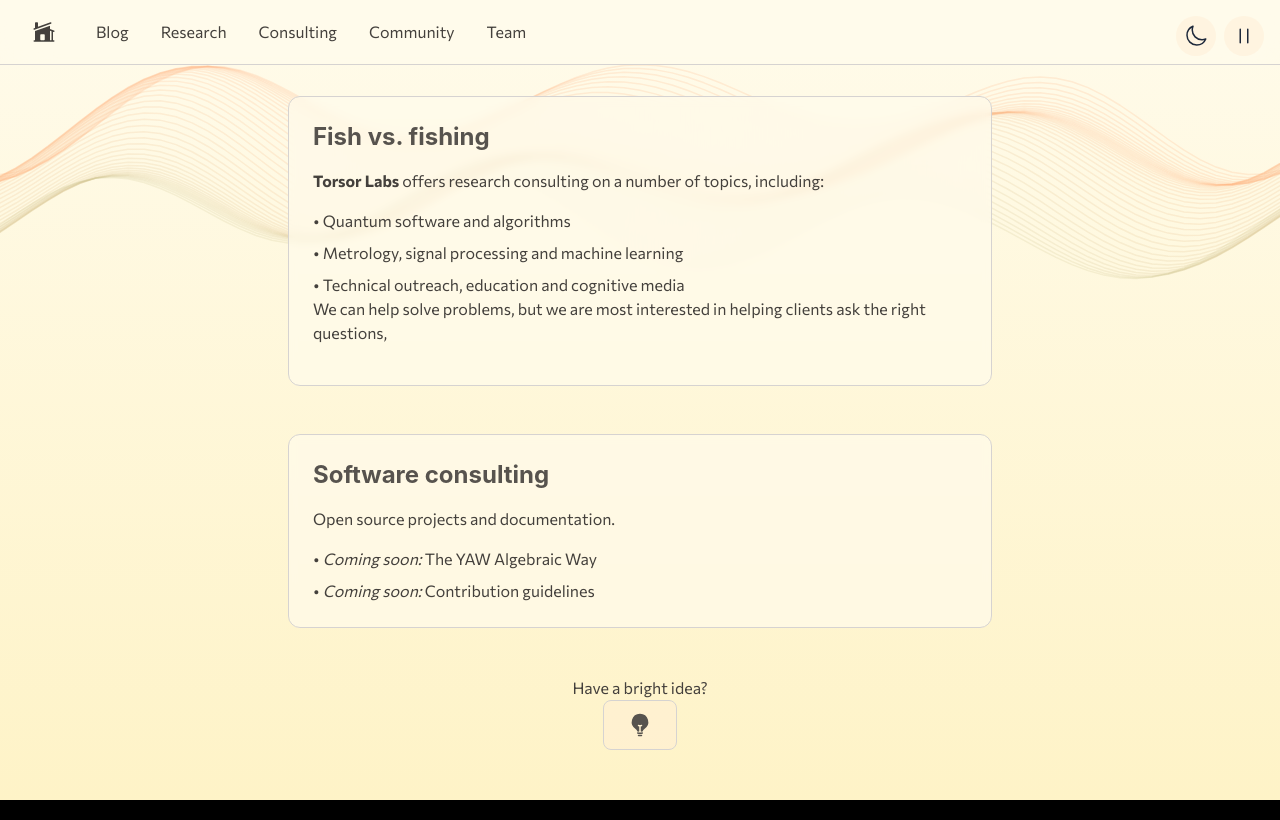
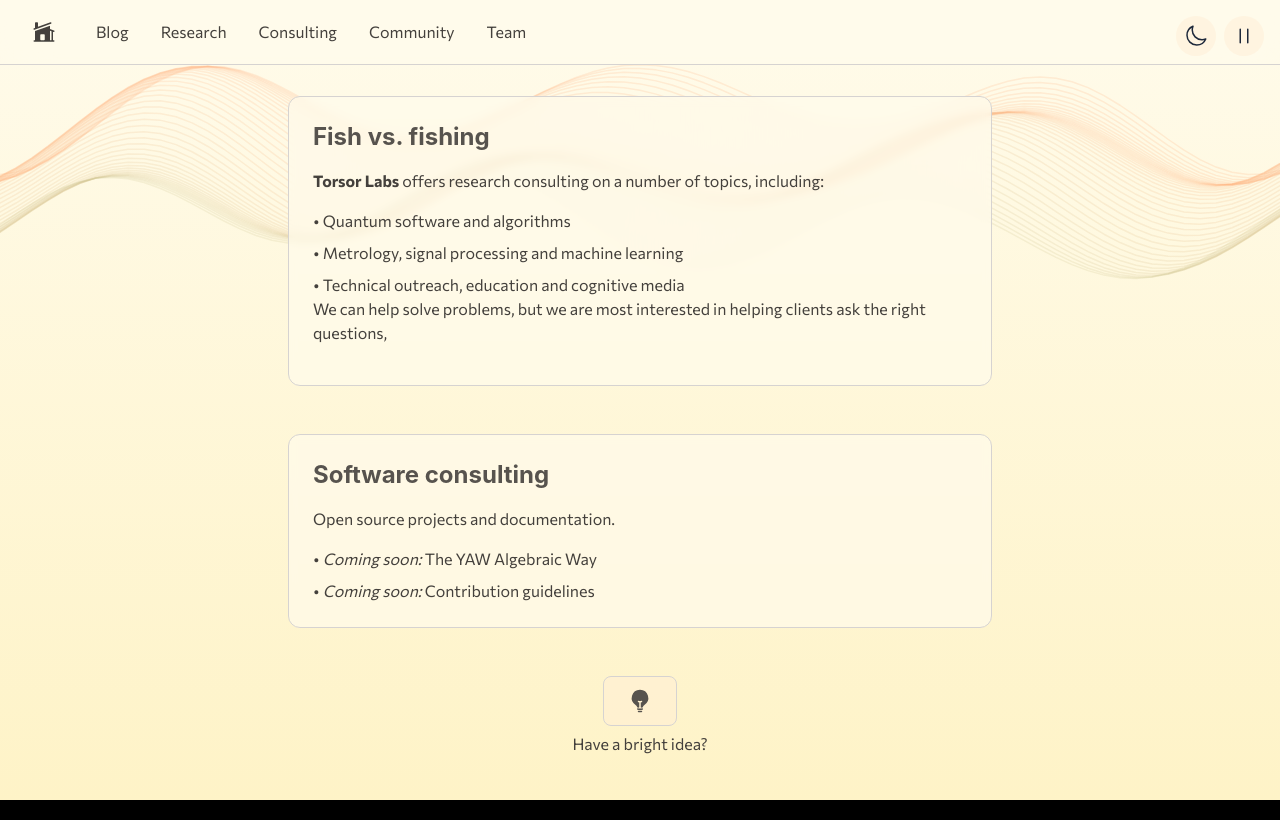
Before and after one commit to torsor-io/torsor-io, a React (Create React App) app: page /#/consulting in a window 1280 px wide. Built offline with nearby package versions, Linux system fonts and the light colour scheme; the HTML template or start-up script is replaced by a standard one.

Commit message:
Update index.js

```diff
--- a/src/components/ConsultingPage/index.js
+++ b/src/components/ConsultingPage/index.js
@@ -98,14 +98,14 @@ const ConsultingPage = ({ isDark, setIsDark, waveState, setWaveState }) => {
 
             {/* Subscribe Section */}
           <div className={`text-med text-center ${subtleText}`}>
-	  <p>Have a bright idea?</p>
 	  <a
   href="mailto:consulting@torsor.io" className={`inline-block ${buttonBg} ${textColor} text-l px-6 py-3 rounded-lg transition-colors border ${borderColor}`}
 >
             <LightBulbIcon className={`h-6 w-6  ${textColor}`} />
           </a>
+	  	  <p>Have a bright idea?</p>
+      </div>
 
-	  </div>
 	 </motion.div>
 	  </main>
 
```
